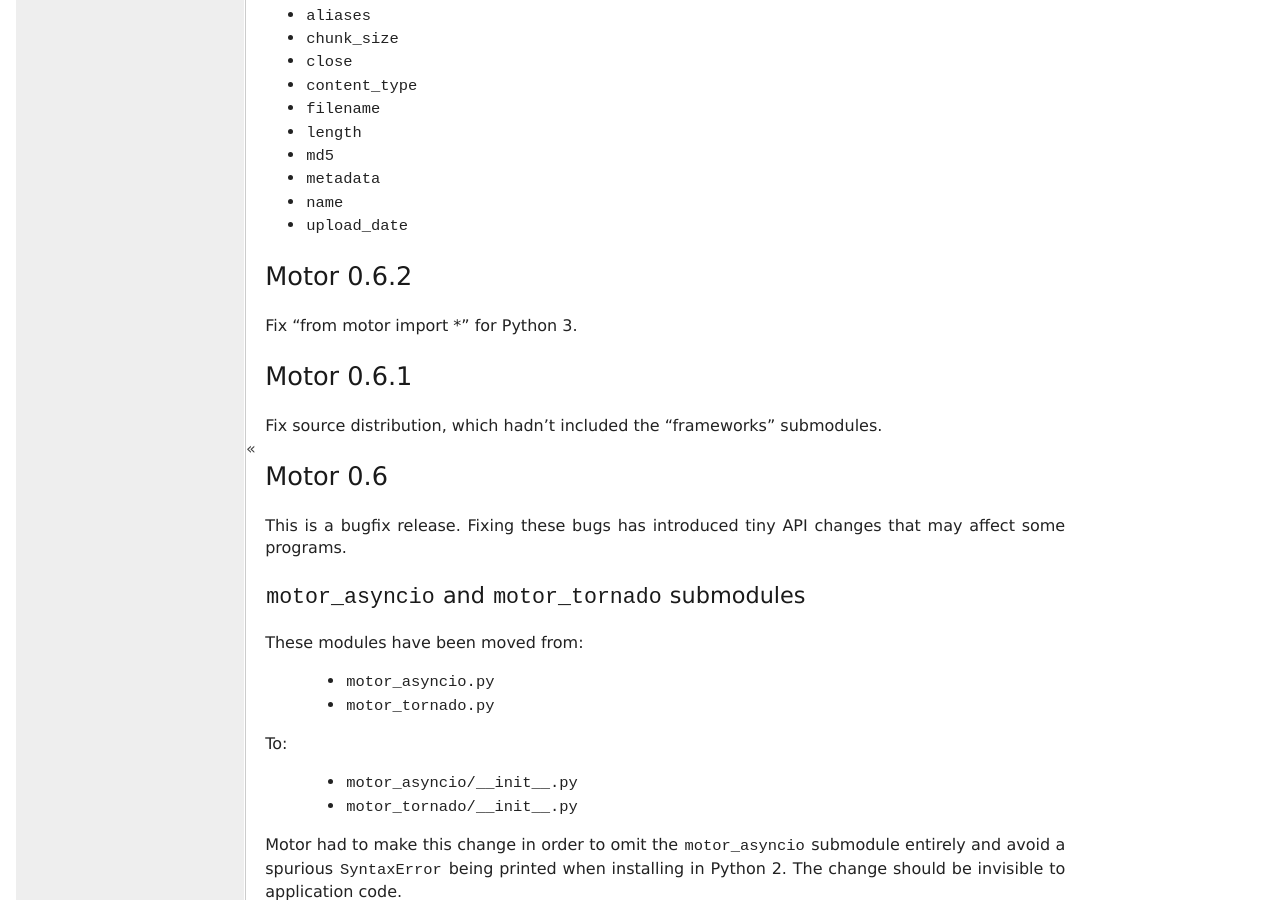
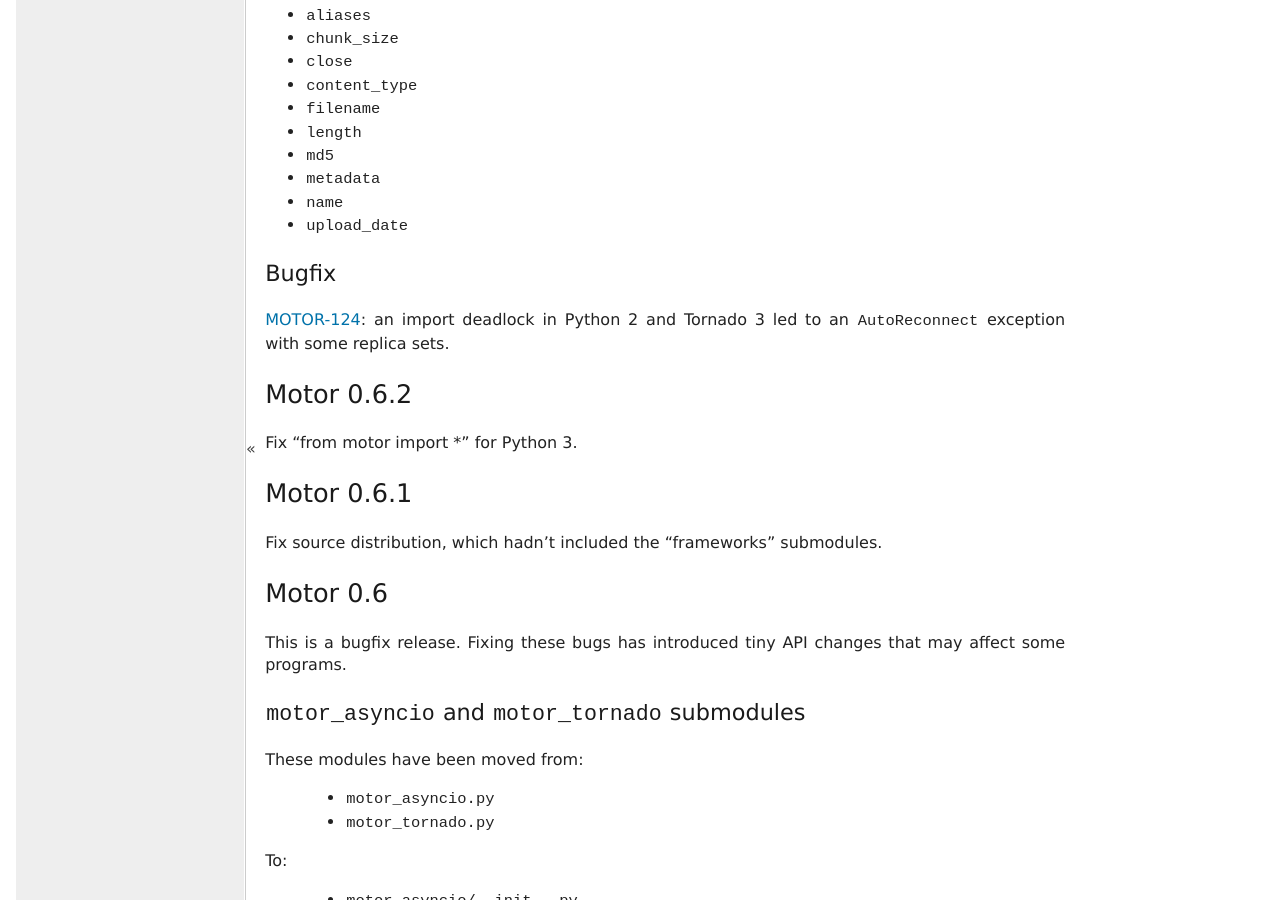
Before and after one commit to mongodb/motor, a Sphinx documentation site: the page built from doc/changelog.rst, in a window 1280 px wide and 900 px high, scrolled down 1901 px. Built offline with Sphinx 7.4.7, drawn with Linux system fonts in a browser that asks for light colours; the version number is read from the project's files by our own code.

Commit message:
MOTOR-124 Changelog for import deadlock.

```diff
--- a/doc/changelog.rst
+++ b/doc/changelog.rst
@@ -107,6 +107,13 @@
 - `~MotorGridOut.metadata`
 - `~MotorGridOut.name`
 - `~MotorGridOut.upload_date`
+
+Bugfix
+~~~~~~
+
+`MOTOR-124 <https://jira.mongodb.org/browse/MOTOR-124>`_: an import deadlock
+in Python 2 and Tornado 3 led to an :exc:`~pymongo.errors.AutoReconnect`
+exception with some replica sets.
 
 Motor 0.6.2
 -----------
```
